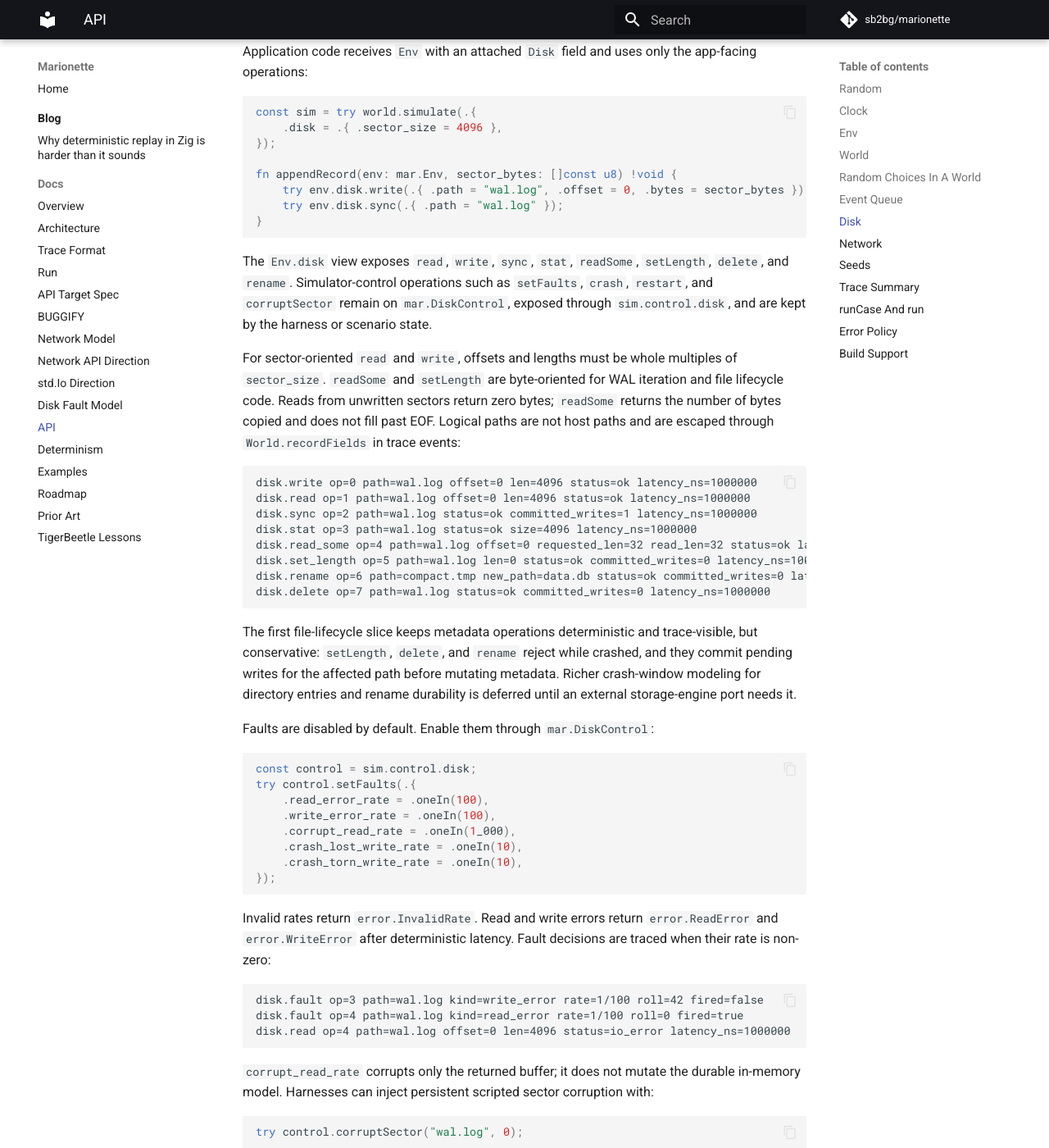
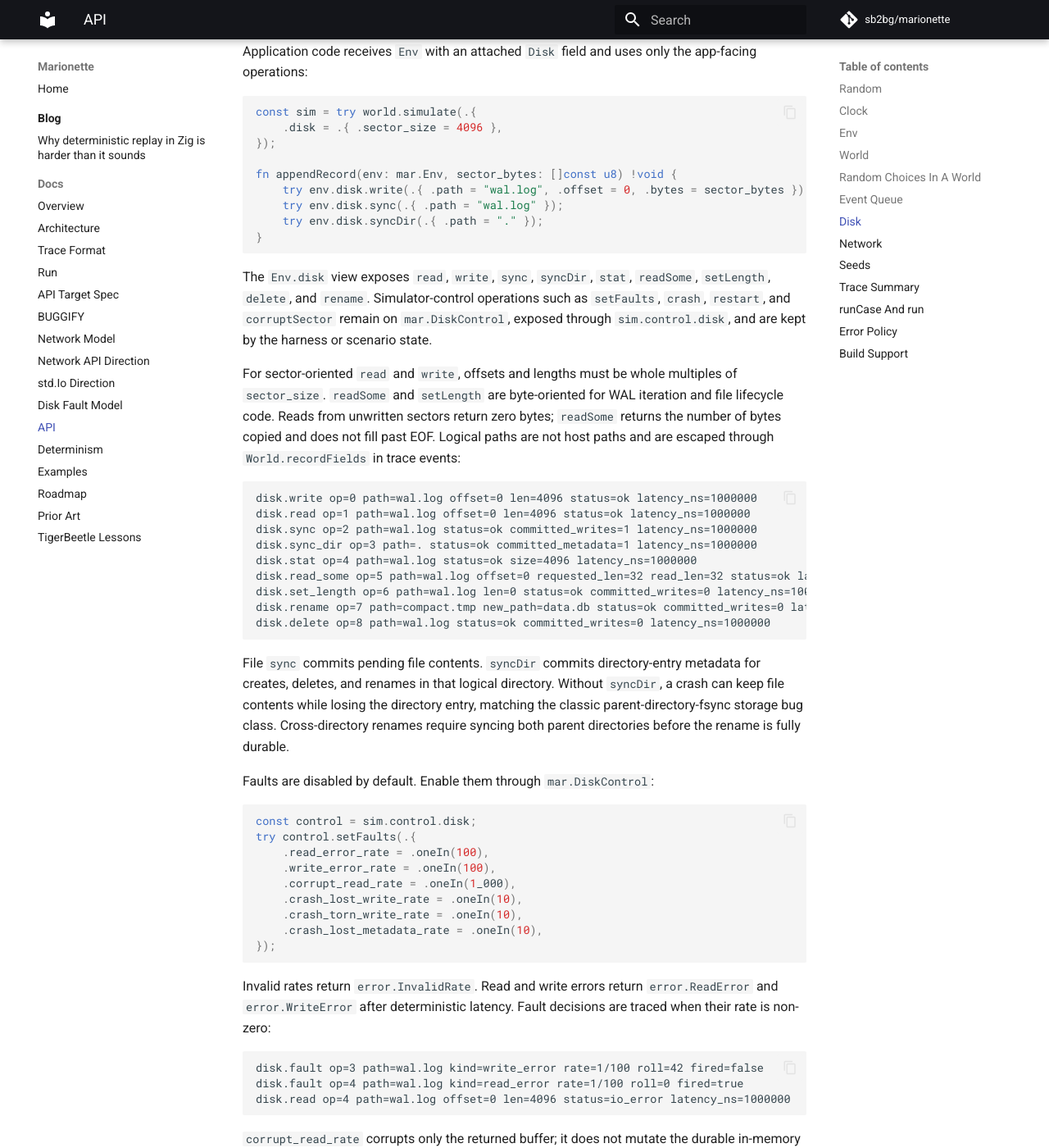
Before and after one commit to sb2bg/marionette, an MkDocs documentation site: the page built from docs/api.md, in a window 1280 px wide and 1400 px high, scrolled down 5700 px. Shown: the whole window at 82% size. Built offline with MkDocs 1.6.1 and Material for MkDocs 9.7.7, drawn with Linux system fonts in a browser that asks for light colours; comment, search, counter and statistics services are not loaded.

Commit message:
Model directory metadata durability

````diff
--- a/docs/api.md
+++ b/docs/api.md
@@ -305,11 +305,12 @@ const sim = try world.simulate(.{
 fn appendRecord(env: mar.Env, sector_bytes: []const u8) !void {
     try env.disk.write(.{ .path = "wal.log", .offset = 0, .bytes = sector_bytes });
     try env.disk.sync(.{ .path = "wal.log" });
+    try env.disk.syncDir(.{ .path = "." });
 }
 ```
 
-The `Env.disk` view exposes `read`, `write`, `sync`, `stat`, `readSome`,
-`setLength`, `delete`, and `rename`.
+The `Env.disk` view exposes `read`, `write`, `sync`, `syncDir`, `stat`,
+`readSome`, `setLength`, `delete`, and `rename`.
 Simulator-control operations such as `setFaults`, `crash`, `restart`, and
 `corruptSector` remain on `mar.DiskControl`, exposed through
 `sim.control.disk`, and are kept by the harness or scenario state.
@@ -325,18 +326,20 @@ past EOF. Logical paths are not host paths and are escaped through
 disk.write op=0 path=wal.log offset=0 len=4096 status=ok latency_ns=1000000
 disk.read op=1 path=wal.log offset=0 len=4096 status=ok latency_ns=1000000
 disk.sync op=2 path=wal.log status=ok committed_writes=1 latency_ns=1000000
-disk.stat op=3 path=wal.log status=ok size=4096 latency_ns=1000000
-disk.read_some op=4 path=wal.log offset=0 requested_len=32 read_len=32 status=ok latency_ns=1000000
-disk.set_length op=5 path=wal.log len=0 status=ok committed_writes=0 latency_ns=1000000
-disk.rename op=6 path=compact.tmp new_path=data.db status=ok committed_writes=0 latency_ns=1000000
-disk.delete op=7 path=wal.log status=ok committed_writes=0 latency_ns=1000000
+disk.sync_dir op=3 path=. status=ok committed_metadata=1 latency_ns=1000000
+disk.stat op=4 path=wal.log status=ok size=4096 latency_ns=1000000
+disk.read_some op=5 path=wal.log offset=0 requested_len=32 read_len=32 status=ok latency_ns=1000000
+disk.set_length op=6 path=wal.log len=0 status=ok committed_writes=0 latency_ns=1000000
+disk.rename op=7 path=compact.tmp new_path=data.db status=ok committed_writes=0 latency_ns=1000000
+disk.delete op=8 path=wal.log status=ok committed_writes=0 latency_ns=1000000
 ```
 
-The first file-lifecycle slice keeps metadata operations deterministic and
-trace-visible, but conservative: `setLength`, `delete`, and `rename` reject
-while crashed, and they commit pending writes for the affected path before
-mutating metadata. Richer crash-window modeling for directory entries and
-rename durability is deferred until an external storage-engine port needs it.
+File `sync` commits pending file contents. `syncDir` commits directory-entry
+metadata for creates, deletes, and renames in that logical directory. Without
+`syncDir`, a crash can keep file contents while losing the directory entry,
+matching the classic parent-directory-fsync storage bug class. Cross-directory
+renames require syncing both parent directories before the rename is fully
+durable.
 
 Faults are disabled by default. Enable them through `mar.DiskControl`:
 
@@ -348,6 +351,7 @@ try control.setFaults(.{
     .corrupt_read_rate = .oneIn(1_000),
     .crash_lost_write_rate = .oneIn(10),
     .crash_torn_write_rate = .oneIn(10),
+    .crash_lost_metadata_rate = .oneIn(10),
 });
 ```
 
````
Also changed, not shown: docs/disk-fault-model.md (+10 -10 lines), docs/roadmap.md (+8 -10 lines), docs/std-io-direction.md (+4 -1 lines), 3 other files.
